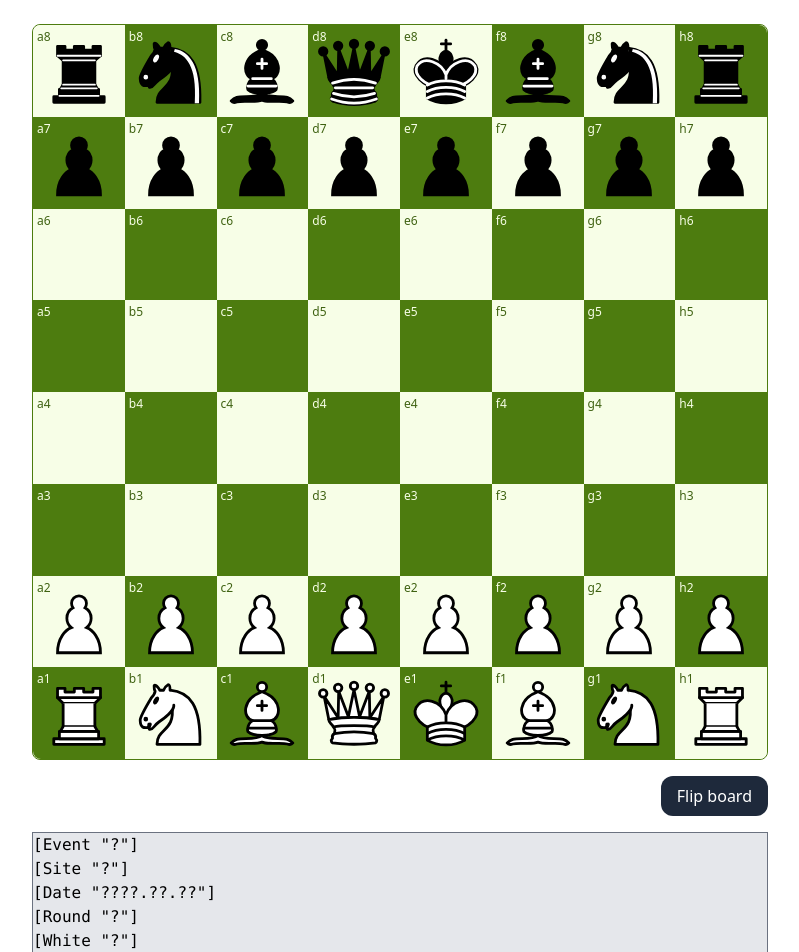
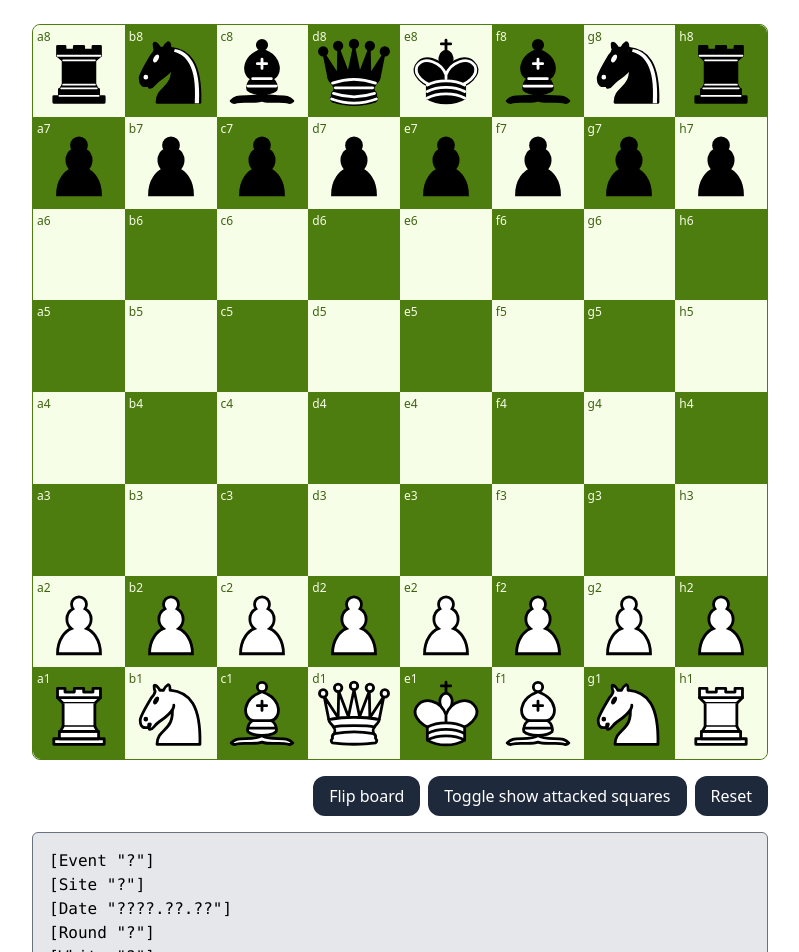
Before and after one commit to jackyef/chess-ui, a Next.js app: page / in a window 1280 px wide. Shown: the top 952 px of the page, without its empty margins (240-1039 px from the left). Built offline with nearby package versions, Linux system fonts and the light colour scheme.

Commit message:
Implement move animation

```diff
--- a/package.json
+++ b/package.json
@@ -11,6 +11,7 @@
   "dependencies": {
     "chess.js": "1.0.0-beta.6",
     "clsx": "^2.0.0",
+    "framer-motion": "^10.16.15",
     "next": "14.0.3",
     "react": "^18",
     "react-dom": "^18",
--- a/src/components/ChessBoard/Board.tsx
+++ b/src/components/ChessBoard/Board.tsx
@@ -1,38 +1,80 @@
 import { cx } from '~/utils/styles'
 import { COLUMNS, ROWS } from './constants'
 import { useState } from 'react'
+import { AnimatePresence, motion } from 'framer-motion'
 import { Square as Coordinate } from 'chess.js'
 import { Square } from './Square'
+import { useChessBoardContext } from './context'
+import { Piece } from './Piece'
 
 export const Board = () => {
+  const { chess, pieceIdMap, reset } = useChessBoardContext()
   const [isBoardFlipped, setIsBoardFlipped] = useState(false)
+  const [showAttackedSquare, setShowAttackedSquare] = useState(false)
 
   return (
     <div>
       <div
-        className={cx('w-full flex', 'rounded-lg border border-lime-700', {
+        className={cx(
+          'w-full flex',
+          'rounded-lg border border-lime-700 select-none',
+          {
             'flex-col-reverse': !isBoardFlipped, // White is at bottom
             'flex-col': isBoardFlipped
-        })}
+          }
+        )}
       >
+        <AnimatePresence>
           {ROWS.map((row) => (
             <div key={row} className={cx('flex flex-row w-full')}>
               {COLUMNS.map((column) => {
                 const coordinate = `${column}${row}` as Coordinate
+                const piece = chess.get(coordinate)
+                const hasPiece = Boolean(piece)
 
                 return (
+                  <div
+                    key={coordinate}
+                    className={cx('w-full aspect-square relative')}
+                  >
+                    <div className={cx('absolute inset-0 z-0')}>
                       <Square
-                  key={coordinate}
                         coordinate={coordinate}
                         isBoardFlipped={isBoardFlipped}
+                        showAttackedSquare={showAttackedSquare}
                       />
+                    </div>
+                    {hasPiece && (
+                      <motion.div
+                        key={pieceIdMap[coordinate]}
+                        className={cx(
+                          'absolute inset-0 z-50 pointer-events-none'
+                        )}
+                        layoutId={pieceIdMap[coordinate]}
+                        transition={{
+                          ease: 'easeOut',
+                          duration: 0.2
+                        }}
+                      >
+                        <motion.div
+                          className={cx('flex items-center justify-center')}
+                        >
+                          <Piece
+                            pieceType={piece.type}
+                            pieceColor={piece.color}
+                          />
+                        </motion.div>
+                      </motion.div>
+                    )}
+                  </div>
                 )
               })}
             </div>
           ))}
+        </AnimatePresence>
       </div>
 
-      <div className={cx('flex my-4 justify-end')}>
+      <div className={cx('flex my-4 justify-end gap-2')}>
         <button
           className={cx(
             'px-4 py-2 rounded-xl bg-slate-800 hover:bg-slate-600 text-white'
@@ -41,6 +83,24 @@ export const Board = () => {
         >
           Flip board
         </button>
+
+        <button
+          className={cx(
+            'px-4 py-2 rounded-xl bg-slate-800 hover:bg-slate-600 text-white'
+          )}
+          onClick={() => setShowAttackedSquare((prev) => !prev)}
+        >
+          Toggle show attacked squares
+        </button>
+
+        <button
+          className={cx(
+            'px-4 py-2 rounded-xl bg-slate-800 hover:bg-slate-600 text-white'
+          )}
+          onClick={() => reset()}
+        >
+          Reset
+        </button>
       </div>
     </div>
   )
--- a/src/components/ChessBoard/Piece.tsx
+++ b/src/components/ChessBoard/Piece.tsx
@@ -40,8 +40,7 @@ export const Piece = ({ pieceType, pieceColor }: Props) => {
   return (
     <Image
       priority
-      className={cx('w-11/12 h-w-11/12')}
-      draggable
+      className={cx('block w-11/12 h-w-11/12 mt-1')}
       alt={`${pieceColor} ${pieceType}`}
       src={pieceImages[`${pieceColor}-${pieceType}`]}
     />
--- a/src/components/ChessBoard/Square.tsx
+++ b/src/components/ChessBoard/Square.tsx
@@ -1,14 +1,19 @@
 import { cx } from '~/utils/styles'
 import { useChessBoardContext } from './context'
-import { Piece } from './Piece'
 import { Square as Coordinate } from 'chess.js'
+import { motion } from 'framer-motion'
 
 type Props = {
   coordinate: Coordinate
   isBoardFlipped: boolean
+  showAttackedSquare: boolean
 }
 
-export const Square = ({ coordinate, isBoardFlipped }: Props) => {
+export const Square = ({
+  coordinate,
+  isBoardFlipped,
+  showAttackedSquare
+}: Props) => {
   const {
     chess,
     toMove,
@@ -16,20 +21,68 @@ export const Square = ({ coordinate, isBoardFlipped }: Props) => {
     selectedSquare,
     movePiece,
     squaresWithValidMove,
-    lastMovedSquare
+    lastMove
   } = useChessBoardContext()
   const piece = chess.get(coordinate)
-  const isBlackSquare =
-    (coordinate[0].charCodeAt(0) + Number(coordinate[1])) % 2 === 0
+  const hasPiece = Boolean(piece)
+  const isBlackSquare = chess.squareColor(coordinate) === 'dark'
   const isSelectedSquare = selectedSquare === coordinate
   const isValidMovePosition = squaresWithValidMove.includes(coordinate)
-  const hasPiece = Boolean(piece)
-  const isLastMovedSquare = lastMovedSquare === coordinate
+  const isLastMovedSquare = lastMove?.to === coordinate
+  const isAttackedByWhite = showAttackedSquare
+    ? chess.isAttacked(coordinate, 'w')
+    : false
+  const isAttackedByBlack = showAttackedSquare
+    ? chess.isAttacked(coordinate, 'b')
+    : false
+
+  const attackedSquareIndicator = (() => {
+    if (isAttackedByWhite && isAttackedByBlack) {
+      return (
+        <motion.div
+          initial={{ opacity: 0 }}
+          animate={{ opacity: 1 }}
+          exit={{ opacity: 0 }}
+          className={cx(
+            'absolute inset-0 pointer-events-none z-0',
+            isBlackSquare ? 'bg-violet-400' : 'bg-violet-200'
+          )}
+        />
+      )
+    }
+
+    if (isAttackedByWhite) {
+      return (
+        <motion.div
+          initial={{ opacity: 0 }}
+          animate={{ opacity: 1 }}
+          exit={{ opacity: 0 }}
+          className={cx(
+            'absolute inset-0 pointer-events-none z-0',
+            isBlackSquare ? 'bg-red-400' : 'bg-red-200'
+          )}
+        />
+      )
+    }
+    if (isAttackedByBlack) {
+      return (
+        <motion.div
+          initial={{ opacity: 0 }}
+          animate={{ opacity: 1 }}
+          exit={{ opacity: 0 }}
+          className={cx(
+            'absolute inset-0 pointer-events-none z-0',
+            isBlackSquare ? 'bg-blue-400' : 'bg-blue-200'
+          )}
+        />
+      )
+    }
+  })()
 
   return (
     <button
       className={cx(
-        'w-[12.5%] aspect-square relative',
+        'w-full aspect-square relative',
         isBlackSquare ? 'bg-lime-700 text-lime-50' : 'bg-lime-50 text-lime-800',
         toMove !== piece?.color &&
           !isValidMovePosition &&
@@ -75,6 +128,9 @@ export const Square = ({ coordinate, isBoardFlipped }: Props) => {
           )}
         />
       )}
+
+      {attackedSquareIndicator}
+
       {isValidMovePosition && (
         <div
           className={cx(
@@ -101,15 +157,6 @@ export const Square = ({ coordinate, isBoardFlipped }: Props) => {
       <div className={cx('absolute top-1 left-1 text-xs select-none')}>
         {coordinate}
       </div>
-      {hasPiece && (
-        <div
-          className={cx(
-            'absolute inset-0 flex items-center justify-center z-1'
-          )}
-        >
-          <Piece pieceType={piece.type} pieceColor={piece.color} />
-        </div>
-      )}
     </button>
   )
 }
--- a/src/components/ChessBoard/context.tsx
+++ b/src/components/ChessBoard/context.tsx
@@ -1,6 +1,7 @@
-import { createContext, useContext, useState } from 'react'
+import { createContext, useContext, useEffect, useState } from 'react'
 import { cx } from '~/utils/styles'
-import { Chess, Color, Square } from 'chess.js'
+import { Chess, Color, Move, SQUARES, Square } from 'chess.js'
+import { PieceIdMap } from './constants'
 
 type ChessBoardContextType = {
   chess: Chess
@@ -9,7 +10,10 @@ type ChessBoardContextType = {
   selectedSquare: Square | null
   setSelectedSquare: (coordinate: Square | null) => void
   squaresWithValidMove: Square[]
-  lastMovedSquare: Square | null
+  lastMove: Move | null
+  turnCount: number
+  reset: () => void
+  pieceIdMap: PieceIdMap
 }
 
 const ChessBoardContext = createContext<ChessBoardContextType>({
@@ -19,7 +23,10 @@ const ChessBoardContext = createContext<ChessBoardContextType>({
   selectedSquare: null,
   setSelectedSquare: () => {},
   squaresWithValidMove: [],
-  lastMovedSquare: null
+  lastMove: null,
+  turnCount: 0,
+  reset: () => {},
+  pieceIdMap: {}
 })
 
 export const useChessBoardContext = () => {
@@ -48,11 +55,27 @@ export const ChessBoardContextProvider = ({
 }: Props) => {
   const [, setBooleanValue] = useState(false)
   const forceRerender = () => setBooleanValue((prev) => !prev)
-  const [chess] = useState(() => {
+  const [pieceIdMap, setPieceIdMap] = useState<PieceIdMap>({})
+  const [chess, setChess] = useState(() => {
     return getInitialChessboard(pgnString)
   })
   const [selectedSquare, setSelectedSquare] = useState<Square | null>(null)
   let selectedPiece = null
+
+  useEffect(() => {
+    // Construct initial pieceIdMap
+    SQUARES.forEach((square) => {
+      try {
+        const piece = chess.get(square)
+        if (piece) {
+          setPieceIdMap((prev) => ({
+            ...prev,
+            [square]: `${piece.color}_${piece.type}_${square}`
+          }))
+        }
+      } catch {}
+    })
+  }, [chess])
 
   try {
     selectedPiece = chess.get(selectedSquare!)
@@ -61,11 +84,43 @@ export const ChessBoardContextProvider = ({
   const movePiece = (from: Square, to: Square) => {
     if (chess.isGameOver()) return
 
+    let hasMovedSuccessfully = false
     // Do move
-    chess.move({ from, to })
-    // Show toast if invalid move
+    try {
+      chess.move({ from, to })
+      hasMovedSuccessfully = true
+    } catch {}
+
+    if (!hasMovedSuccessfully) {
+      // TODO: Show UI to pick promotion.
+      // For now just auto-promote to queen
+      try {
+        chess.move({ from, to, promotion: 'q' })
+        hasMovedSuccessfully = true
+      } catch {}
+    }
+
+    if (!hasMovedSuccessfully) {
+      // TODO: Show toast error
+      // Show toast if invalid move
+    }
+
+    // Update pieceIdMap
+    if (pieceIdMap[from]) {
+      setPieceIdMap((prev) => {
+        const newMap = { ...prev }
+        delete newMap[from]
+
+        return {
+          ...newMap,
+          [to]: prev[from]
+        }
+      })
+    }
+
     // Check if game is over
 
+    setSelectedSquare(null)
     forceRerender()
   }
 
@@ -77,6 +132,7 @@ export const ChessBoardContextProvider = ({
         })
         .map((move) => move.to)
     : []
+  const lastMove = chess.history({ verbose: true }).slice(-1)[0]
 
   return (
     <ChessBoardContext.Provider
@@ -86,14 +142,23 @@ export const ChessBoardContextProvider = ({
         toMove: chess.turn(),
         selectedSquare,
         setSelectedSquare,
-        lastMovedSquare: chess.history({ verbose: true }).slice(-1)[0]?.to,
-        squaresWithValidMove
+        lastMove,
+        turnCount: chess.history().length,
+        squaresWithValidMove,
+        reset: () => {
+          setChess(getInitialChessboard())
+          setSelectedSquare(null)
+          forceRerender()
+        },
+        pieceIdMap
       }}
     >
       {children}
 
-      <div className={cx('border border-gray-500 bg-gray-200')}>
-        <pre>{chess.pgn()}</pre>
+      <div className={cx('border border-gray-500 bg-gray-200 p-4 rounded-md')}>
+        <pre className={cx('break-words')}>
+          {chess.pgn({ maxWidth: 50, newline: '\n' })}
+        </pre>
       </div>
     </ChessBoardContext.Provider>
   )
```
Also changed, not shown: src/components/ChessBoard/constants.ts (+6 -3 lines), 1 other file (tests, documents, lock files or other folders). Lines whose indentation alone changed are shown as unchanged.
